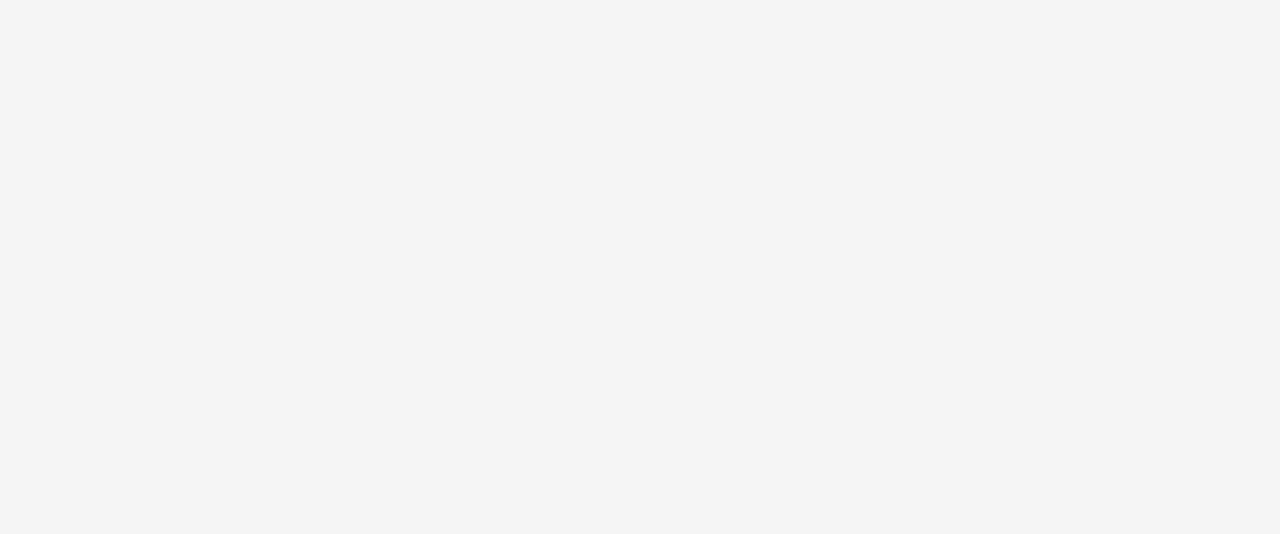
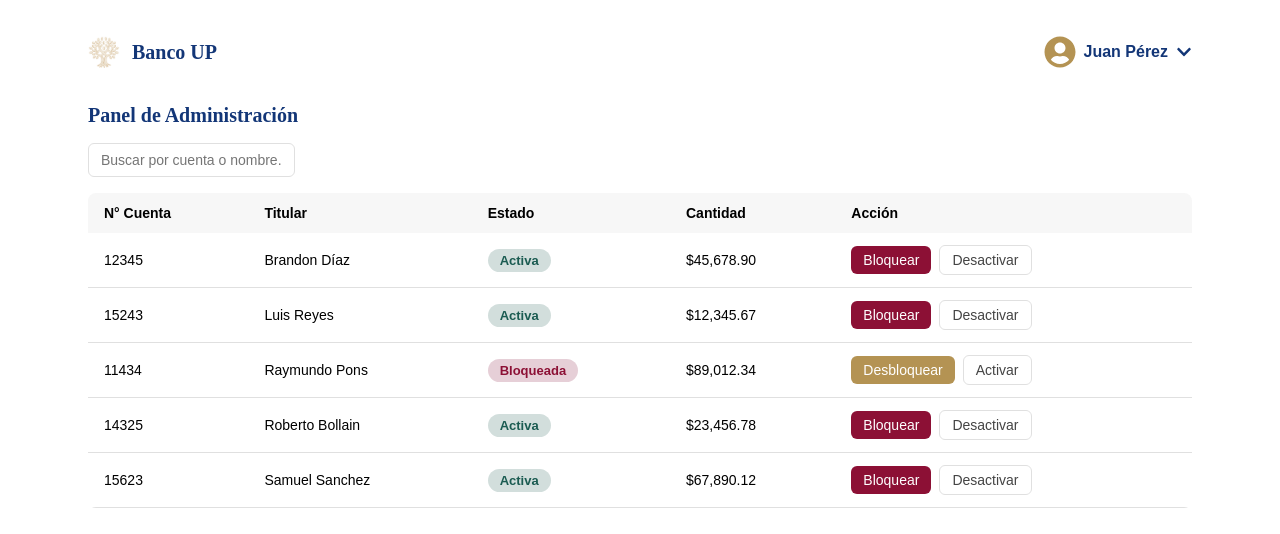
Before and after one commit to Ray1903/banco_up, a React (Create React App) app: page /admin in a window 1280 px wide. Before the commit this address had no page. Shown: the top 534 px of the page. Built offline with nearby package versions, Linux system fonts and the light colour scheme.

Commit message:
admin dashboard

```diff
--- a/src/App.js
+++ b/src/App.js
@@ -3,6 +3,7 @@ import { BrowserRouter as Router, Routes, Route } from 'react-router-dom';
 import LoginScreen from './Screens/LoginScreen';
 import DashboardScreen from './Screens/DashboardScreen';
 import GlobalStyle from './styles/GlobalStyle';
+import AdminDashboardScreen from './Screens/AdminDashboardScreen';
 
 function App() {
   return (
@@ -12,6 +13,7 @@ function App() {
         <Routes>
           <Route path="/" element={<LoginScreen />} />
           <Route path="/dashboard" element={<DashboardScreen />} />
+          <Route path="/admin" element={<AdminDashboardScreen />} />
         </Routes>
       </Router>
     </>
--- a/src/Components/InputField.js
+++ b/src/Components/InputField.js
@@ -36,7 +36,7 @@ const ToggleIcon = styled.div`
   color: #666;
 `;
 
-const InputField = ({ placeholder, type = 'text' }) => {
+const InputField = ({ placeholder, type = 'text', value, onChange }) => {
     const [visible, setVisible] = useState(false);
     const isPassword = type === 'password';
 
@@ -46,6 +46,8 @@ const InputField = ({ placeholder, type = 'text' }) => {
                 <Input
                     placeholder={placeholder}
                     type={isPassword && !visible ? 'password' : 'text'}
+                    value={value}
+                    onChange={onChange}
                 />
                 {isPassword && (
                     <ToggleIcon onClick={() => setVisible(!visible)}>
--- /dev/null
+++ b/src/Screens/AdminDashboardScreen.js
@@ -0,0 +1,130 @@
+import React, { useState } from 'react';
+import styled from 'styled-components';
+import Header from '../Components/Header';
+import COLORS from '../styles/colors';
+import { PageWrapper, ContentContainer, SectionTitle } from '../styles/shared';
+import { useNavigate } from 'react-router-dom';
+const Table = styled.table`
+  width: 100%;
+  border-collapse: collapse;
+  margin-top: 16px;
+  background-color: white;
+  border-radius: 8px;
+  overflow: hidden;
+`;
+
+const Th = styled.th`
+  text-align: left;
+  padding: 12px 16px;
+  background-color: ${COLORS.grisClaro};
+  font-weight: 600;
+  font-size: 14px;
+`;
+
+const Td = styled.td`
+  padding: 12px 16px;
+  border-bottom: 1px solid ${COLORS.grisBorde};
+  font-size: 14px;
+`;
+
+const StateBadge = styled.span`
+  padding: 4px 12px;
+  border-radius: 12px;
+  background-color: ${props => props.state === 'Activa' ? COLORS.verdeFondo : COLORS.vinoFondo};
+  color: ${props => props.state === 'Activa' ? COLORS.verde : COLORS.vino};
+  font-weight: bold;
+  font-size: 13px;
+`;
+
+const ActionButton = styled.button`
+  background-color: ${props => props.variant === 'danger' ? COLORS.vino :
+        props.variant === 'primary' ? COLORS.dorado : COLORS.blanco};
+  color: ${props => props.variant === 'danger' || props.variant === 'primary' ? COLORS.blanco : COLORS.grisOscuro};
+  border: ${props => props.variant === 'neutral' ? `1px solid ${COLORS.grisBorde}` : 'none'};
+  border-radius: 6px;
+  padding: 6px 12px;
+  font-size: 14px;
+  margin-right: 8px;
+  cursor: pointer;
+`;
+
+const SearchBar = styled.input`
+  padding: 8px 12px;
+  border: 1px solid ${COLORS.grisBorde};
+  border-radius: 6px;
+  margin-right: 12px;
+  font-size: 14px;
+`;
+
+function AdminDashboardScreen() {
+    const [filterText, setFilterText] = useState('');
+
+    const accounts = [
+        { id: 12345, name: 'Brandon Díaz', status: 'Activa', amount: 45678.9 },
+        { id: 15243, name: 'Luis Reyes', status: 'Activa', amount: 12345.67 },
+        { id: 11434, name: 'Raymundo Pons', status: 'Bloqueada', amount: 89012.34 },
+        { id: 14325, name: 'Roberto Bollain', status: 'Activa', amount: 23456.78 },
+        { id: 15623, name: 'Samuel Sanchez', status: 'Activa', amount: 67890.12 }
+    ];
+
+    const filteredAccounts = accounts.filter(acc =>
+        acc.name.toLowerCase().includes(filterText.toLowerCase()) ||
+        acc.id.toString().includes(filterText)
+    );
+    const navigate = useNavigate();
+    return (
+        <PageWrapper>
+            <Header
+                userName="Juan Pérez"
+                userEmail="admin@up.edu.mx"
+                onLogout={() => navigate('/')}
+            />
+            <ContentContainer>
+                <SectionTitle>Panel de Administración</SectionTitle>
+
+                <SearchBar
+                    placeholder="Buscar por cuenta o nombre..."
+                    value={filterText}
+                    onChange={(e) => setFilterText(e.target.value)}
+                />
+
+                <Table>
+                    <thead>
+                        <tr>
+                            <Th>N° Cuenta</Th>
+                            <Th>Titular</Th>
+                            <Th>Estado</Th>
+                            <Th>Cantidad</Th>
+                            <Th>Acción</Th>
+                        </tr>
+                    </thead>
+                    <tbody>
+                        {filteredAccounts.map(acc => (
+                            <tr key={acc.id}>
+                                <Td>{acc.id}</Td>
+                                <Td>{acc.name}</Td>
+                                <Td><StateBadge state={acc.status}>{acc.status}</StateBadge></Td>
+                                <Td>${acc.amount.toLocaleString(undefined, { minimumFractionDigits: 2 })}</Td>
+                                <Td>
+                                    {acc.status === 'Bloqueada' ? (
+                                        <>
+                                            <ActionButton variant="primary">Desbloquear</ActionButton>
+                                            <ActionButton variant="neutral">Activar</ActionButton>
+                                        </>
+                                    ) : (
+                                        <>
+                                            <ActionButton variant="danger">Bloquear</ActionButton>
+                                            <ActionButton variant="neutral">Desactivar</ActionButton>
+                                        </>
+                                    )}
+                                </Td>
+                            </tr>
+                        ))}
+                    </tbody>
+                </Table>
+            </ContentContainer>
+        </PageWrapper>
+    );
+}
+
+export default AdminDashboardScreen;
--- a/src/Screens/LoginScreen.js
+++ b/src/Screens/LoginScreen.js
@@ -7,6 +7,7 @@ import COLORS from '../styles/colors';
 import { PageWrapper } from '../styles/shared';
 import SPACING from '../styles/spacing';
 import logoUP from '../Assets/logo_up_icon.jpg';
+import { useState } from 'react';
 
 const Box = styled.div`
   background: white;
@@ -36,6 +37,7 @@ const Logo = styled.img`
 
 function LoginScreen() {
     const navigate = useNavigate();
+    const [email, setEmail] = useState('');
 
     return (
         <PageWrapper style={{ backgroundColor: COLORS.dorado, display: 'flex', alignItems: 'center', justifyContent: 'center' }}>
@@ -44,10 +46,24 @@ function LoginScreen() {
                     <Logo src={logoUP} alt="Logo Banco UP" />
                     <Title>Banco UP</Title>
                 </LogoSection>
-                <InputField placeholder="Correo electrónico" />
+                <InputField
+                    placeholder="Correo electrónico"
+                    value={email}
+                    onChange={(e) => setEmail(e.target.value)}
+                />
+
                 <InputField placeholder="Contraseña" type="password" />
                 <div style={{ marginTop: '16px' }}>
-                    <ButtonPrimary text="Iniciar sesión" onClick={() => navigate('/dashboard')} />
+                    <ButtonPrimary
+                        text="Iniciar sesión"
+                        onClick={() => {
+                            if (email.toLowerCase().includes('admin')) {
+                                navigate('/admin');
+                            } else {
+                                navigate('/dashboard');
+                            }
+                        }}
+                    />
                 </div>
             </Box>
         </PageWrapper>
```
